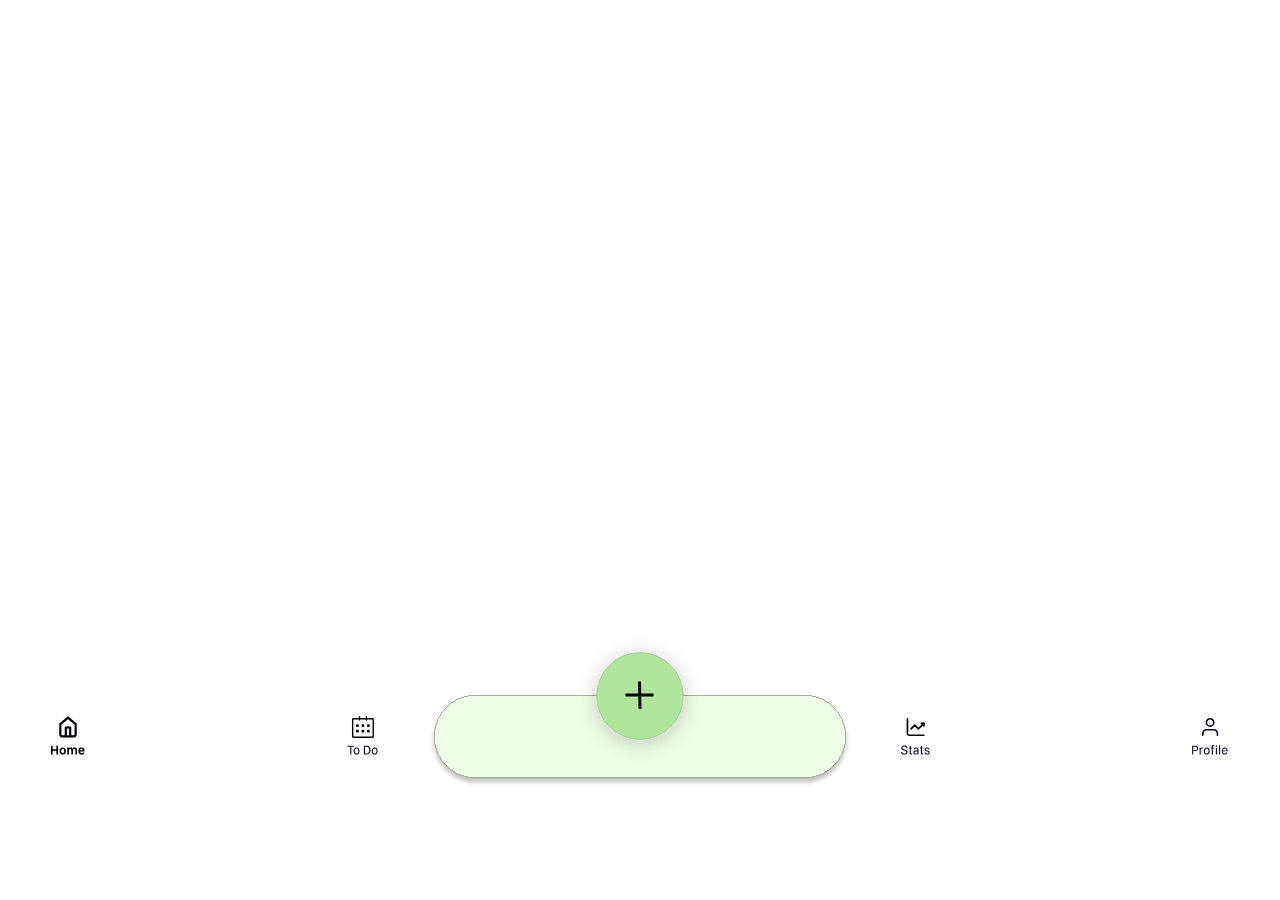
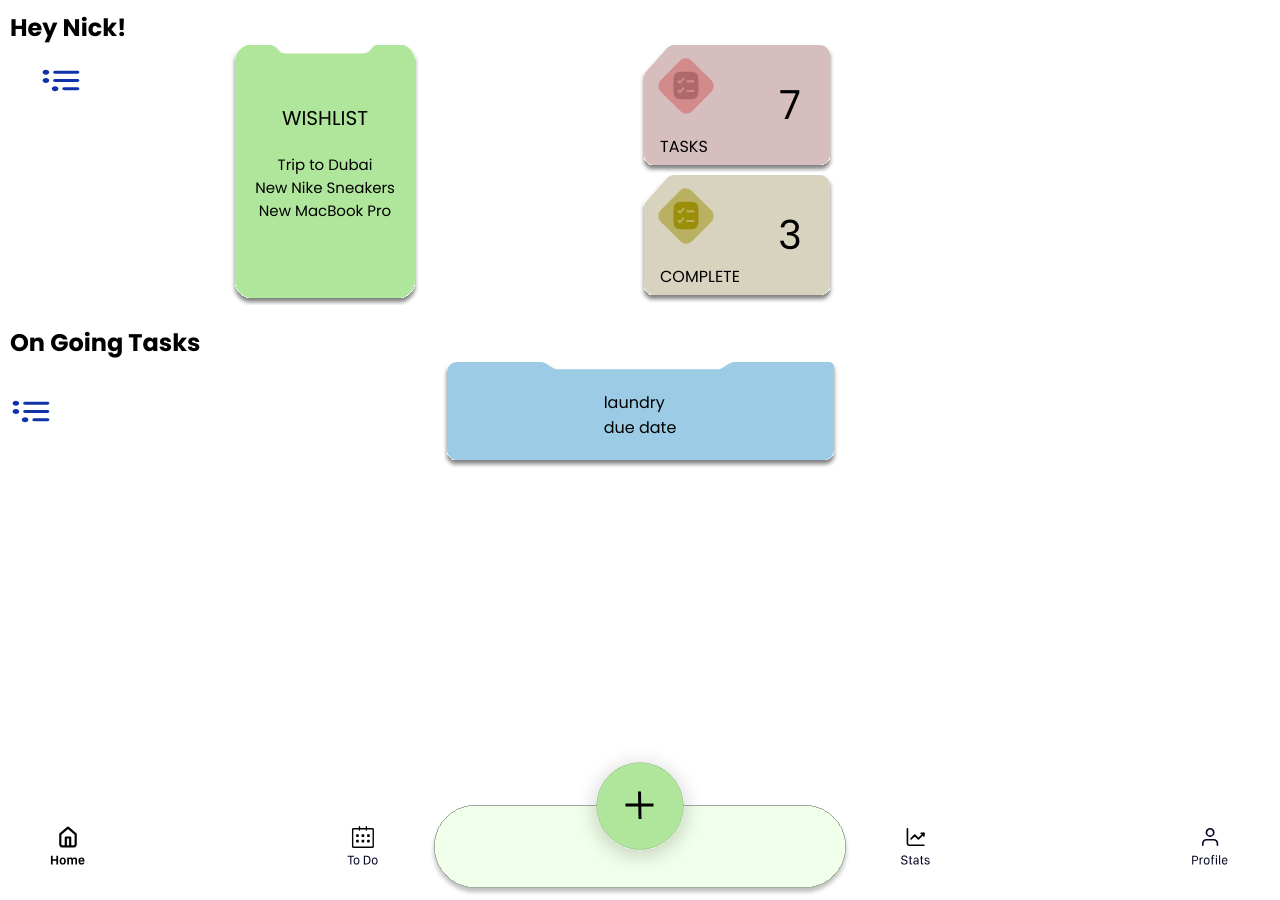
Before and after one commit to NicholasKerr7/nicholas-kerr-the-little-things, a React (Create React App) app: page /todos in a window 1280 px wide. Before the commit this address had no page. Before the commit the page ends 800 px from the top, so only its background shows below. Built offline with nearby package versions, Linux system fonts and the light colour scheme.

Commit message:
forget to merge

```diff
--- a/src/App.js
+++ b/src/App.js
@@ -4,18 +4,19 @@ import { BrowserRouter, Routes, Route } from "react-router-dom";
 import NavBar from "./components/NavBar/NavBar";
 import MyTaskPage from "./pages/MyTaskPage/MyTaskPage";
 import NewTasksPage from "./pages/NewTasksPage/NewTasksPage";
+import RegistrationPage from "./pages/RegistrationPage/RegistrationPage";
 
-export default function App () {
+export default function App() {
   return (
     <div className="main">
       <BrowserRouter>
         <Routes>
-        <Route path="/" element={<LandingPage/>}/>
-          <Route path="todos/:user_id/tasks" element={<MyTaskPage/>}/>
-          <Route path="todos/:user_id/new-task" element={<NewTasksPage/>}/>
-          <Route path="/" element=""/>
+          <Route path="/" element={<RegistrationPage />} />
+          <Route path="todos/" element={<LandingPage />} />
+          <Route path="todos/:user_id/tasks" element={<MyTaskPage />} />
+          <Route path="todos/:user_id/new-task" element={<NewTasksPage />} />
         </Routes>
-        <NavBar/>
+        <NavBar />
       </BrowserRouter>
     </div>
   );
--- a/src/components/DashBoard/DashBoard.js
+++ b/src/components/DashBoard/DashBoard.js
@@ -1,33 +1,37 @@
 import "./DashBoard.scss";
 import textBullet from "../../assets/capstone-icons/text-bullet.svg";
 import checklistIcon from "../../assets/capstone-icons/checklist.svg";
+import checklistIcon2 from "../../assets/capstone-icons/checklist-gold.svg";
 
 export default function DashBoard() {
   return (
     <section className="dashboard">
       <div className="dashboard__title-container">
-        <h1 className="dashboard__title">Plan Your Everyday</h1>
+        <h1 className="dashboard__title">Hey Nick!</h1>
       </div>
       <div className="dashboard__cards">
         <div className="dashboard__left-card">
           <img
             className="dashboard__wishlist-icon"
             src={textBullet}
-            alt="bulletin-icoon"
+            alt="bulletin-icon"
           />
-          <p className="dashboard__category">test</p>
-          <p className="dashboard__text">test</p>
+          <p className="dashboard__left-category">WISHLIST</p>
+          <p className="dashboard__left-text">Trip to Dubai</p>
+          <p className="dashboard__left-text">New Nike Sneakers</p>
+          <p className="dashboard__left-text">New MacBook Pro</p>
+
         </div>
         <div className="dashboard__right-cards">
           <div className="dashboard__tasks-wrapper">
-            <img src={checklistIcon} alt="" />
-            <p className="dashboard__subtitle">test</p>
-            <p className="dashboard__due-date">test</p>
+            <img className="dashboard__check-icon" src={checklistIcon} alt="" />
+            <p className="dashboard__right-category">7</p>
+            <p className="dashboard__item-counter">TASKS</p>
           </div>
-          <div className="dashboard__activities-wrapper">
-            <img src={checklistIcon} alt="" />
-            <p className="dashboard__subtitle">test</p>
-            <p className="dashboard__due-date">test</p>
+          <div className="dashboard__complete-wrapper">
+            <img className="dashboard__check-icon" src={checklistIcon2} alt="" />
+            <p className="dashboard__right-category">3</p>
+            <p className="dashboard__item-counter">COMPLETE</p>
           </div>
         </div>
       </div>
--- a/src/components/DashBoard/DashBoard.scss
+++ b/src/components/DashBoard/DashBoard.scss
@@ -4,44 +4,70 @@
 .dashboard {
     padding: 1rem;
 
-    // &__title-container {}
+    &__title-container {}
 
-    // &__title {}
+    &__title {}
 
     &__cards {
         @include flexbox(row, space-between, null);
         height: 26rem;
+    }
 
+    &__wishlist-icon {
+        margin: 2rem 3rem 0;
     }
 
     &__left-card {
         background: url("../../assets/capstone-icons/Rectangle-tall-file.svg") no-repeat;
-        width: 45%;
+        background-position: center center;
+        width: 50%;
     }
 
-    // &__category {}
-
-    // &__text {}
-
-    &__right-cards {
-        background: url("../../assets/capstone-icons/stickyPad.svg") no-repeat;
-        background: url("../../assets/capstone-icons/stickyPad.svg") no-repeat;
-        @include flexbox(column, space-between, null);
-        width: 45%;
+    &__left-category {
+        @include flexbox(column, space-between, center);
+        margin-bottom: 2rem;
+        font-size: 2rem;
     }
 
-    // &__task-wrapper {}
-
-    &__subtitle {
-        @include flexbox(row, space-between, center);
+    &__left-text {
+        @include flexbox(column, space-between, center);
+        font-size: 1.5rem
 
     }
 
-    &__due-date {
-        @include flexbox(row, space-between, center);
-
+    &__right-cards {
+        @include flexbox(column, space-between, null);
+        width: 50%;
     }
 
-    // &__activities-wrapper {}
+    &__tasks-wrapper {
+        background: url("../../assets/capstone-icons/stickyPad.svg") no-repeat;
+        height: 13rem;
+        position: relative;
+    }
+
+    &__check-icon {
+        padding: 1rem 1.5rem;
+    }
+
+    &__right-category {
+        @include flexbox(row, space-between, center);
+        position: absolute;
+        top: 6rem;
+        left: 15rem;
+        transform: translate(-50%, -50%);
+        font-size: 4rem;
+    }
+
+    &__item-counter {
+        @include flexbox(row, space-between, center);
+        padding: 0 2rem;
+    }
+
+    &__complete-wrapper {
+        background: url("../../assets/capstone-icons/stickypad2.svg") no-repeat;
+        height: 13rem;
+        position: relative;
+    }
 
 }
--- a/src/components/Header/Header.js
+++ b/src/components/Header/Header.js
@@ -6,10 +6,10 @@ export default function Header () {
   return (
 <head className="header">
     <div className="header__logo"></div>
-    <div className="header__title">
-      <h1>
+    <div className="header__title-container">
+      <p className="header__title">
         THE LITTLE THINGS
-      </h1>
+      </p>
     </div>
     <div className="header__profile">
       <img src={userIcon} alt="user icon" />
--- a/src/components/Header/Header.scss
+++ b/src/components/Header/Header.scss
@@ -0,0 +1,14 @@
+@use "../../styles/partials/variables" as *;
+@use "../../styles/partials/mixins" as *;
+
+.header {
+padding: 1rem;
+    &__logo {}
+
+    &__title-container {}
+
+    &__title {
+        font-size: 1.5rem;
+    }
+
+}
--- a/src/components/NavBar/NavBar.scss
+++ b/src/components/NavBar/NavBar.scss
@@ -8,10 +8,9 @@
     background-position: center center;
     width: 100%;
     height: 10rem;
-    position: absolute;
+    position: relative;
     left: 0;
     right: 0;
-    bottom: 1rem;
     @include flexbox(row, space-between, center);
 
     // &__home {}
--- a/src/components/Todo/Todo.scss
+++ b/src/components/Todo/Todo.scss
@@ -11,7 +11,7 @@
     &__container {
         background: url("../../assets/capstone-icons/rectangular-folder.svg") no-repeat;
         background-position: center center;
-        @include flexbox(row, space-between, null);
+        @include flexbox(row, space-between, center);
         width: 100%;
         height: 11rem;
 
```
